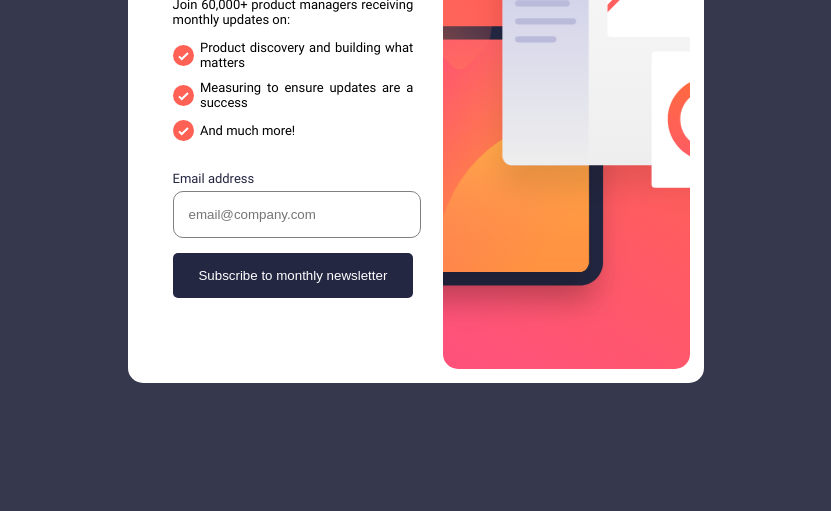
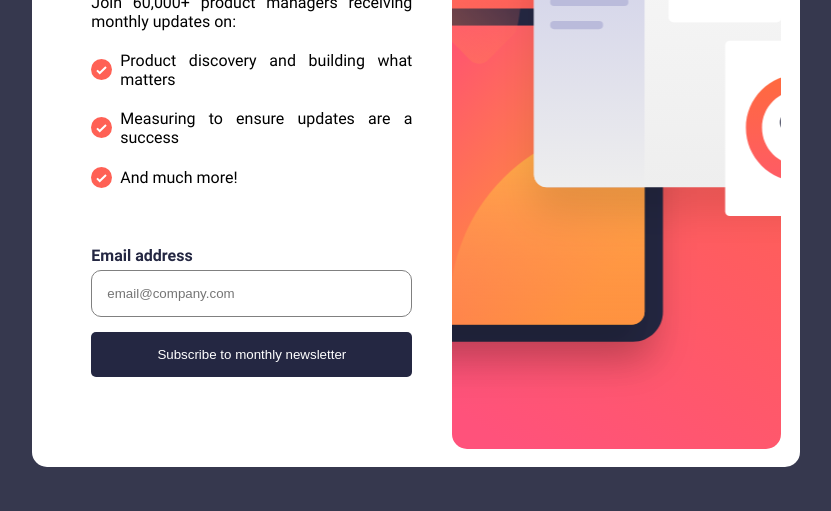
Before and after one commit to DAVID-DARA/Newsletter-sign-up-form-with-success-message, a plain HTML site: page index.html in a window 1280 px wide. Shown: the part 289-800 px from the top of the page, without its empty margins (224-1055 px from the left). Drawn offline with Linux system fonts and the light colour scheme.

Commit message:
Changes to UI

```diff
--- a/index.html
+++ b/index.html
@@ -18,19 +18,42 @@
                     <div><img src="assets/icon-list.svg" alt="check">&nbsp;&nbsp;<span>And much more!</span></div>
                     <br>
                     <br>
-                    <form action="">
-                        <label for="user-email">Email address</label><br>
-                        <input type="email" name="user-email" class="Email" placeholder="email@company.com">
+                    <form id="newsletterForm" action="">
+                        <div class="form-info">
+                            <label for="user-email" class="input-heading">Email address</label>
+                            <span id="emailError" style="color: red;"></span><br>
+                        </div>
+                        <input type="email" name="user-email" id="Email" placeholder="email@company.com">
 
-                        <input type="button" value="Subscribe to monthly newsletter" class="submit">
+                        <input type="submit" value="Subscribe to monthly newsletter" class="submit">
                     </form>
                 </div>
             </div>
-            <div class="right-content">
-                <!-- <img src="assets/illustration-sign-up-desktop.svg" alt="test-image"> -->
-            </div>
+            <div class="right-content"></div>
         </div>
     </div>
-    <script></script>
+    <script>
+        const formDetail = document.getElementById("newsletterForm");
+        const emailAddress = document.getElementById("Email");
+        const emailError = document.getElementById("emailError");
+
+        formDetail.addEventListener('submit', function(event) {
+            if (!isValidEmail(emailAddress.value)) {
+                event.preventDefault();
+                emailError.textContent = 'Valid Email Required';
+                emailAddress.style.borderColor = 'hsl(4, 100%, 67%)';
+                emailAddress.style.backgroundColor = 'hsla(4, 100%, 67%, 0.211)';
+            } else {
+                emailError.textContent = '';
+                emailAddress.style.borderColor = '';
+                emailAddress.style.backgroundColor = '';
+            }
+        });
+
+        function isValidEmail(email) {
+            const emailRegExp = /^[^\s@]+@[^\s@]+\.[^\s@]+$/;
+            return emailRegExp.test(email);
+        }
+    </script>
 </body>
 </html>
--- a/style.css
+++ b/style.css
@@ -18,9 +18,9 @@ body {
 
 .center-div {
     background-color: hsl(0, 0%, 100%);
-    width: 45vw;
-    height: 70vh;
-    margin: 13vh auto;
+    width: 60vw;
+    height: 90vh;
+    margin: 3.5vh auto;
     border-radius: 15px;
     display: flex;
     justify-content: center;
@@ -44,34 +44,41 @@ body {
 
 .left-content .one {
     width: 80%;
-    height: 80%;
+    height: 75%;
     font-family: 'Roboto';
-    font-size: 13px;
+    font-size: 16px;
     text-align: justify;
-    text-justify: inter-word;
 }
 
 .left-content .one .heading {
     font-family: 'Roboto-Bold';
     color: hsl(234, 29%, 20%);
-    font-size: 40px;
+    font-size: 54px;
+    text-align: justify;
 }
 
 .left-content .one div {
-    margin: 10px 0 0 0;
+    margin: 20px 0 0 0;
     display: flex;
     align-items: center;
 }
 
 .left-content .one form {
     margin: 0;
+    width: 100%;
 }
 
-.left-content .one label {
-    color: hsl(234, 29%, 20%);
+.left-content .one .form-info {
+    width: 100%;
+    justify-content: space-between;
 }
 
-.left-content .one form .Email {
+.left-content .one .input-heading {
+    color: 	rgb(36, 39, 66);
+    font-family: 'Roboto-Bold';
+}
+
+.left-content .one form #Email {
     width: 90%;
     padding: 15px;
     margin: 5px 0;
```
